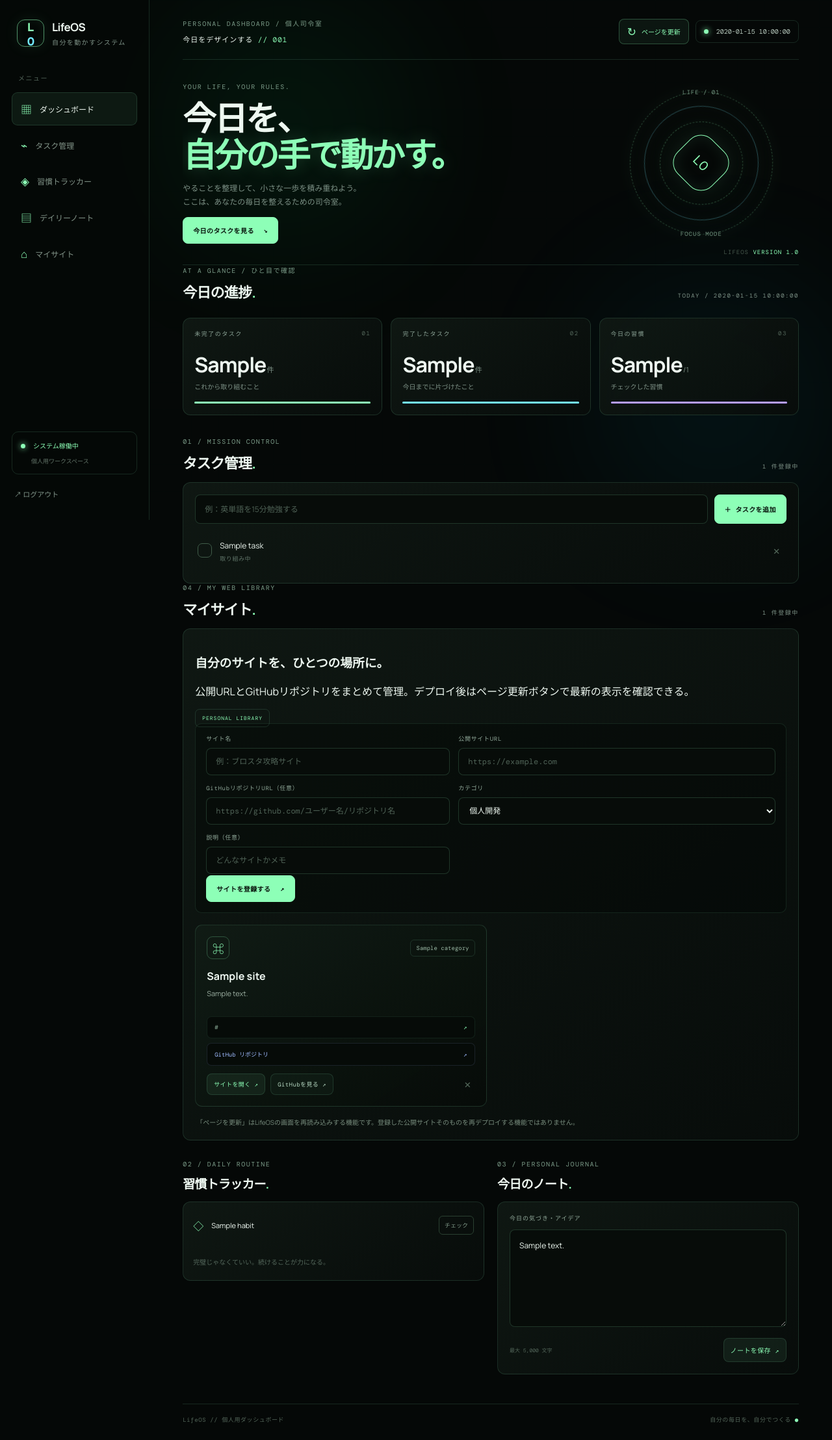
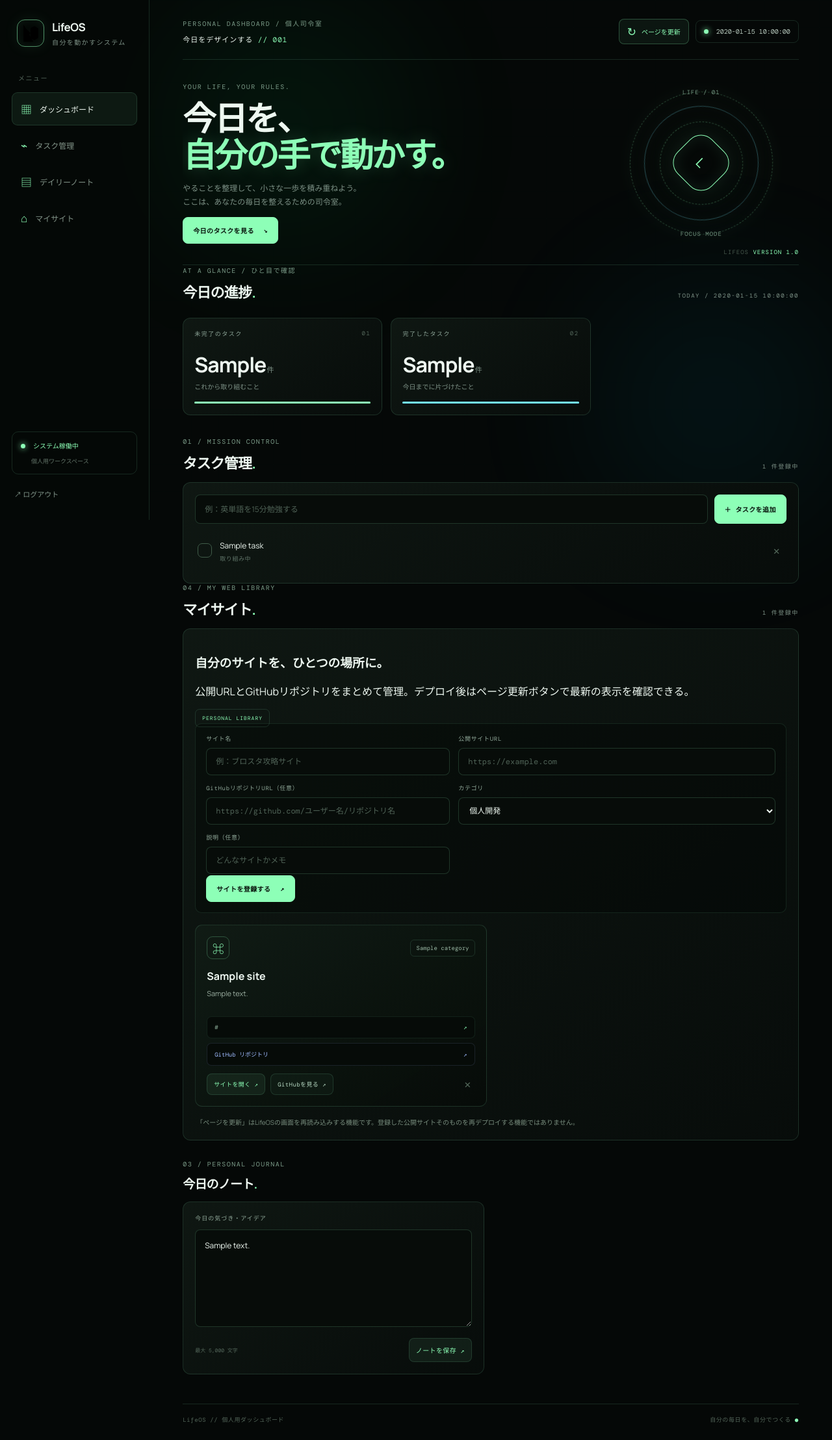
Before and after one commit to morigu812-svg/lifeos, a Flask app: template templates/index.html in a window 1280 px wide. Shown: the whole page at 65% size. Run offline with Flask 3, Linux system fonts and the light colour scheme; the template is opened without the code that fills it: most values are stand-ins (such as "Sample title", 1, 10 or a date in 2020).

Commit message:
Remove habit tracker and upgrade LifeOS brand mark

```diff
--- a/templates/index.html
+++ b/templates/index.html
@@ -4,7 +4,9 @@
   <meta charset="UTF-8">
   <meta name="viewport" content="width=device-width, initial-scale=1">
   <meta name="theme-color" content="#050807">
-  <meta name="description" content="LifeOSは、タスク・習慣・日々の記録をひとつにまとめる個人用ダッシュボードです。">
+  <link rel="icon" type="image/svg+xml" href="{{ url_for('static', filename='favicon.svg') }}">
+  <link rel="apple-touch-icon" href="{{ url_for('static', filename='favicon.svg') }}">
+  <meta name="description" content="LifeOSは、タスク・アイデア・自分のWebサイトをひとつにまとめる個人用ダッシュボードです。">
   <title>LifeOS — 自分を動かす、個人司令室</title>
   <link rel="stylesheet" href="{{ url_for('static', filename='style.css') }}">
 </head>
@@ -12,12 +14,11 @@
   <div class="ambient ambient-one"></div><div class="ambient ambient-two"></div>
   <div class="app-shell">
     <aside class="sidebar">
-      <a href="{{ url_for('index') }}" class="brand"><span class="brand-mark">L<span>O</span></span><span><strong>LifeOS</strong><small>自分を動かすシステム</small></span></a>
+      <a href="{{ url_for('index') }}" class="brand"><span class="brand-mark" aria-hidden="true"><svg viewBox="0 0 48 48"><path d="M11 8v32h18" /><path d="M31 11l7 4v18l-7 4-7-4V15z" /><path d="M16 16l8 8-8 8" /></svg></span><span><strong>LifeOS</strong><small>自分を動かすシステム</small></span></a>
       <p class="nav-label">メニュー</p>
       <a href="#overview" class="nav-item active"><span>▦</span> ダッシュボード</a>
       <a href="#tasks" class="nav-item"><span>⌁</span> タスク管理</a>
-      <a href="#habits" class="nav-item"><span>◈</span> 習慣トラッカー</a>
-      <a href="#notes" class="nav-item"><span>▤</span> デイリーノート</a>
+            <a href="#notes" class="nav-item"><span>▤</span> デイリーノート</a>
       <a href="#sites" class="nav-item"><span>⌂</span> マイサイト</a>
       <div class="sidebar-bottom">
         <div class="system-status"><span class="status-dot"></span> システム稼働中<small>個人用ワークスペース</small></div>
@@ -28,7 +29,7 @@
       <header class="topbar"><div><p class="eyebrow">PERSONAL DASHBOARD / 個人司令室</p><p class="topbar-title">今日をデザインする <span>// 001</span></p></div><div class="topbar-actions"><button type="button" class="refresh-button" onclick="window.location.href=window.location.pathname+'?refresh='+Date.now()" title="ページを再読み込み"><span aria-hidden="true">↻</span> ページを更新</button><div class="date-pill"><span class="status-dot"></span> {{ today }}</div></div></header>
       <section class="hero" id="overview">
         <div class="hero-copy"><p class="eyebrow">YOUR LIFE, YOUR RULES.</p><h1>今日を、<br><span>自分の手で動かす。</span></h1><p class="muted">やることを整理して、小さな一歩を積み重ねよう。<br>ここは、あなたの毎日を整えるための司令室。</p><a href="#tasks" class="button primary">今日のタスクを見る <span>↘</span></a></div>
-        <div class="core-visual" aria-label="LifeOSのサイバーコア装飾"><div class="core-ring ring-one"></div><div class="core-ring ring-two"></div><div class="core-ring ring-three"></div><div class="core-center">LO</div><span class="orbit-label label-top">LIFE / 01</span><span class="orbit-label label-bottom">FOCUS MODE</span></div>
+        <div class="core-visual" aria-label="LifeOSのサイバーコア装飾"><div class="core-ring ring-one"></div><div class="core-ring ring-two"></div><div class="core-ring ring-three"></div><div class="core-center">L</div><span class="orbit-label label-top">LIFE / 01</span><span class="orbit-label label-bottom">FOCUS MODE</span></div>
         <div class="hero-index">LIFEOS <span>VERSION 1.0</span></div>
       </section>
       {% with messages = get_flashed_messages(with_categories=true) %}{% for category, message in messages %}<div class="flash {{ category }}">{{ message }}</div>{% endfor %}{% endwith %}
@@ -36,7 +37,6 @@
       <section class="stats-grid">
         <article class="stat-card"><div class="stat-top"><span>未完了のタスク</span><span>01</span></div><div class="stat-value">{{ active_tasks }}<small> 件</small></div><p class="stat-caption">これから取り組むこと</p><div class="stat-line"><span style="width: {{ (completed_tasks / total_tasks * 100) if total_tasks else 0 }}%"></span></div></article>
         <article class="stat-card"><div class="stat-top"><span>完了したタスク</span><span>02</span></div><div class="stat-value">{{ completed_tasks }}<small> 件</small></div><p class="stat-caption">今日までに片づけたこと</p><div class="stat-line cyan"><span style="width: {{ (completed_tasks / total_tasks * 100) if total_tasks else 0 }}%"></span></div></article>
-        <article class="stat-card"><div class="stat-top"><span>今日の習慣</span><span>03</span></div><div class="stat-value">{{ checked_habits }}<small> / {{ habits|length }}</small></div><p class="stat-caption">チェックした習慣</p><div class="stat-line purple"><span style="width: {{ (checked_habits / (habits|length) * 100) if habits|length else 0 }}%"></span></div></article>
       </section>
       <div class="section-heading" id="tasks"><div><p class="eyebrow">01 / MISSION CONTROL</p><h2>タスク管理<span>.</span></h2></div><span class="section-count">{{ total_tasks }} 件登録中</span></div>
       <section class="panel task-panel">
@@ -83,9 +83,6 @@
         <p class="storage-notice">「ページを更新」はLifeOSの画面を再読み込みする機能です。登録した公開サイトそのものを再デプロイする機能ではありません。</p>
       </section>
       <div class="two-column">
-        <section id="habits"><div class="section-heading compact"><div><p class="eyebrow">02 / DAILY ROUTINE</p><h2>習慣トラッカー<span>.</span></h2></div></div>
-          <div class="panel habit-panel">{% for habit in habits %}<form method="post" action="{{ url_for('toggle_habit', habit_id=habit['id']) }}" class="habit-row"><span class="habit-symbol">{% if habit['checked'] %}✓{% else %}◇{% endif %}</span><span class="habit-name">{{ habit['title'] }}</span><button type="submit" class="habit-toggle {% if habit['checked'] %}checked{% endif %}">{{ "完了 ✓" if habit['checked'] else "チェック" }}</button></form>{% endfor %}<p class="panel-foot">完璧じゃなくていい。続けることが力になる。</p></div>
-        </section>
         <section id="notes"><div class="section-heading compact"><div><p class="eyebrow">03 / PERSONAL JOURNAL</p><h2>今日のノート<span>.</span></h2></div></div>
           <div class="panel note-panel"><form method="post" action="{{ url_for('save_note') }}"><label for="daily-note">今日の気づき・アイデア</label><textarea id="daily-note" name="content" maxlength="5000" placeholder="今日できたこと、気づいたこと、明日やることを書き留めよう...">{{ note }}</textarea><div class="note-bottom"><span>最大 5,000 文字</span><button type="submit" class="button secondary">ノートを保存 ↗</button></div></form></div>
         </section>
```
